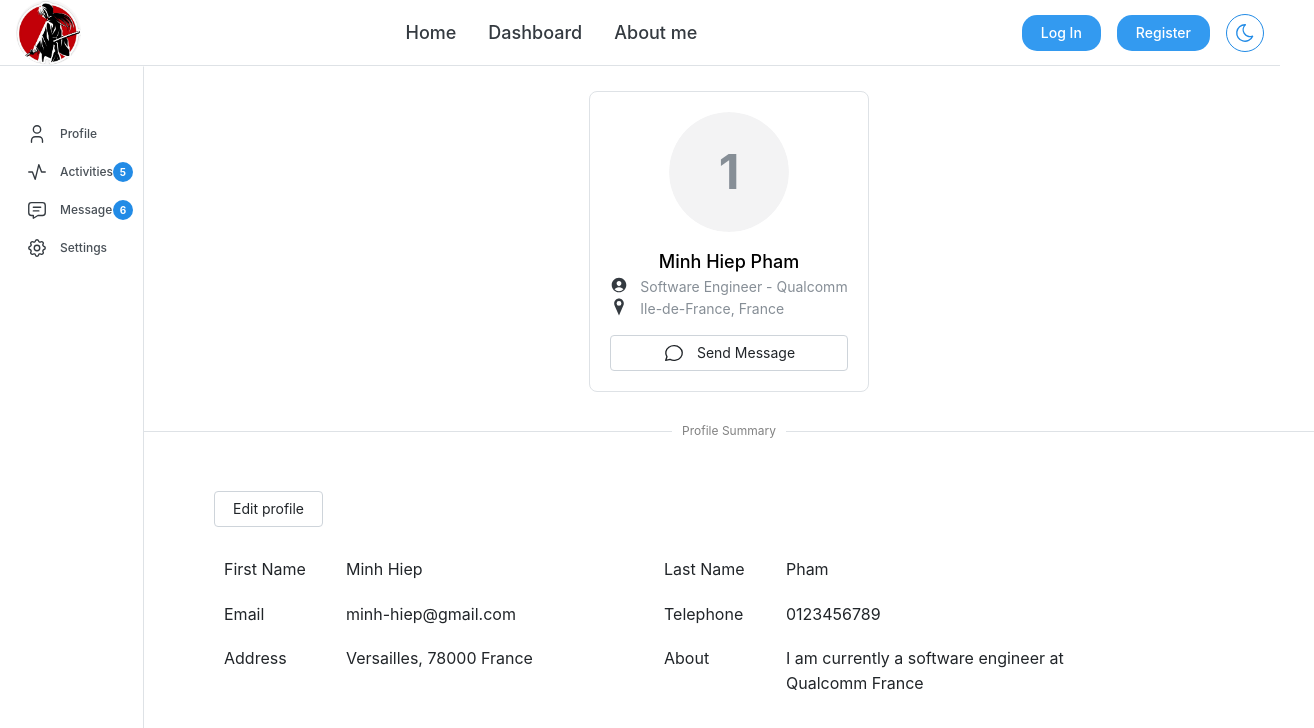
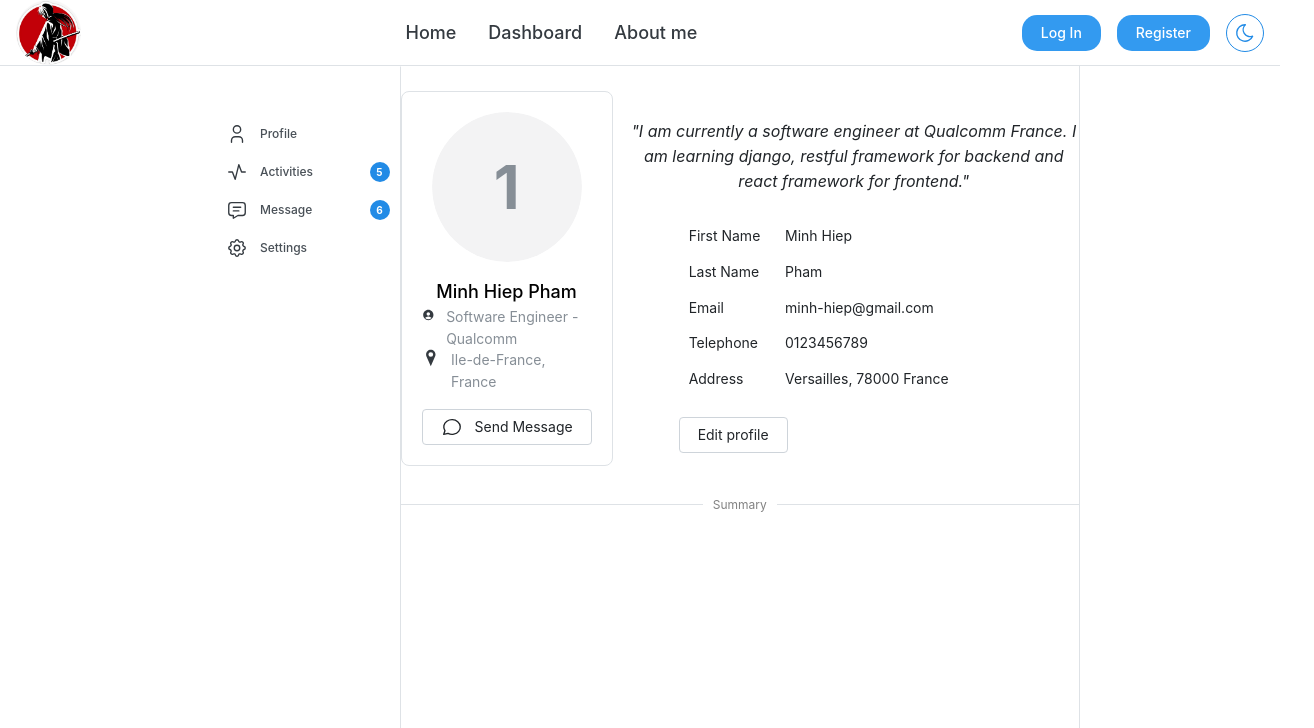
Before and after one commit to MinhHiepPHAM/backend_projects, a React (Vite) app in the folder task_manager/frontend/react-project/: page /users/1 in a window 1280 px wide. Shown: the top 728 px of the page, 1314 px wide, since content can reach past the window. Built offline with nearby package versions, Linux system fonts and the light colour scheme.

Commit message:
update userProfile page

```diff
--- a/task_manager/frontend/react-project/src/UserProfile.jsx
+++ b/task_manager/frontend/react-project/src/UserProfile.jsx
@@ -1,4 +1,4 @@
-import { Avatar, Badge, Box, Button, Divider, Paper, Table, Text, UnstyledButton, useMantineColorScheme } from "@mantine/core";
+import { Avatar, Badge, Box, Button, Divider, Flex, Grid, Paper, Table, Text, UnstyledButton, useMantineColorScheme } from "@mantine/core";
 import { IconSettings, IconUser, IconActivity, IconMessage, IconMessageCircle } from "@tabler/icons-react";
 import classes from './css/userProfile.module.css'
 import { useParams } from "react-router-dom";
@@ -12,7 +12,7 @@ export function UserInfoAction({username}) {
 	return (
 		<Paper withBorder p='lg' radius='md' className={classes.userInfo}>
 			<Avatar
-				size={120}
+				size={150}
 				radius={120}
 				mx="auto"
 			>
@@ -61,7 +61,7 @@ const NavbarUser = (props) => {
 	return mainLinks;
 }
 
-const UserInfo = () =>{
+const UserInfo = () => {
 
 	const profileData = [
 		{ name: 'First Name', value: 'Minh Hiep'},
@@ -69,27 +69,23 @@ const UserInfo = () =>{
 		{ name: 'Email', value: 'minh-hiep@gmail.com'},
 		{ name: 'Telephone', value: '0123456789'},
 		{ name: 'Address', value: 'Versailles, 78000 France'},
-		{ name: 'About', value: 'I am currently a software engineer at Qualcomm France'},
+		// { name: 'About', value: 'I am currently a software engineer at Qualcomm France'},
 
 	]
 
-	const profile = profileData.map((data) => (
-		<div className={classes.userProfileInfo}>
-			<div className={classes.profileFieldName}>
-				<Text>{data.name}</Text>
-			</div>
-			<div className={classes.profileFieldValue}>
-				<Text>{data.value}</Text>
-			</div>
-		</div>
-	));
 	return (
-		<>
-		<Button variant="default" ml={'70px'} fw={'normal'} mt={'40px'}>Edit profile</Button>
-		<div className={classes.mainUserProfileContainer}>
-			{profile}
-		</div>
-		</>
+		<Table ml={'50px'}>
+			{
+				profileData.map((data) => (
+				<Table.Tbody key={data.name}>
+					<Table.Tr>
+						<Table.Td maw={'50px'} className={classes.profileFieldValue}>{data.name}</Table.Td>
+						<Table.Td className={classes.profileFieldValue}>{data.value}</Table.Td>
+					</Table.Tr>
+				</Table.Tbody>
+				))
+			}
+		</Table>
 	)
 }
 
@@ -99,10 +95,13 @@ function UserProfile() {
 	// console.log('theme:', colorScheme)
 
 	const { height, width } = useViewportSize();
+
 	return (
 		<>
 			<Box w={width} h={height}>
+
 				<HeaderMegaMenu/>
+				<Box ml={'200px'} mr={'200px'} >
 					<div className={classes.mainContainer} >
 	 					<nav className={classes.navbar} style={{height: height-66}} > {/* 66 is height of header bar */}
 	 						<div className={classes.section}>
@@ -110,20 +109,25 @@ function UserProfile() {
 	 						</div>
 	 					</nav>
 						<div style={{width:'100%'}}>
+							<Flex direction={'row'} gap={'md'} align={'center'} justify={'center'}>
 								<div className={classes.userContainer}>
 									<UserInfoAction username={username}/>
 								</div>
-							<div>
+								<Flex direction={'column'} align="flex-start">
+									<Text ta={'center'}  mt={'40px'} mb={'25px'} maw={'700px'} className={classes.profileAbout}>
+										{'"' + 'I am currently a software engineer at Qualcomm France. I am learning django, restful framework for backend and react framework for frontend.' + '"'}
+									</Text>
+									<UserInfo/>
+									<Button variant="default" fw={'normal'} mt={'20px'} ml={'50px'}>Edit profile</Button>
+								</Flex>
+							</Flex>
 							<Divider my="xs" labelPosition="center" mt={'30px'}
-									label={<span style={{color: colorScheme === 'light' ? "var(--mantine-color-dark-2)" : "var(--mantine-color-dark-1)"}}>Profile Summary</span>}
+									label={<span style={{color: colorScheme === 'light' ? "var(--mantine-color-dark-2)" : "var(--mantine-color-dark-1)"}}>Summary</span>}
 									color={colorScheme === 'light' ? "var(--mantine-color-gray-3)": "var(--mantine-color-dark-4)"}
 							/>
 						</div>
-							<div>
-								<UserInfo/>
 					</div>
-						</div>
-					</div>
+				</Box>
 			</Box>
 
 		</>
--- a/task_manager/frontend/react-project/src/css/userProfile.module.css
+++ b/task_manager/frontend/react-project/src/css/userProfile.module.css
@@ -1,6 +1,7 @@
 .mainContainer {
 	display: flex;
 	height: fit-content;
+	border-right: rem(1px) solid light-dark(var(--mantine-color-gray-3), var(--mantine-color-dark-4));
 }
 .navbar {
 	/* background-color: var(--mantine-color-body); */
@@ -64,13 +65,7 @@
 }
 
 .userContainer {
-	justify-items: center;
-	margin-left: auto;
-	margin-right: auto;
 	margin-top: 25px;
-	height: fit-content;
-	width: fit-content;
-	display: block;
 }
 
 .userInfo {
@@ -82,25 +77,11 @@
   align-items: left;
 }
 
-.mainUserProfileContainer {
-	margin-left: 70px;
-	/* margin-right: 25px; */
-	margin-top: 20px;
-	display: grid;
-	grid-template-columns: 40%	40%;
-}
-.userProfileInfo {
-	display: flex;
-}
-
-.profileFieldName {
+.profileAbout {
 	color: light-dark(var(--mantine-color-gray-9), var(--mantine-color-white));
-	padding: 10px;
-	width: 150px;
+	font-style: italic;
 }
 
 .profileFieldValue {
 	color: light-dark(var(--mantine-color-gray-9), var(--mantine-color-white));
-	padding: 10px;
-	width: 400px;
 }
```
Lines whose indentation alone changed are shown as unchanged.
